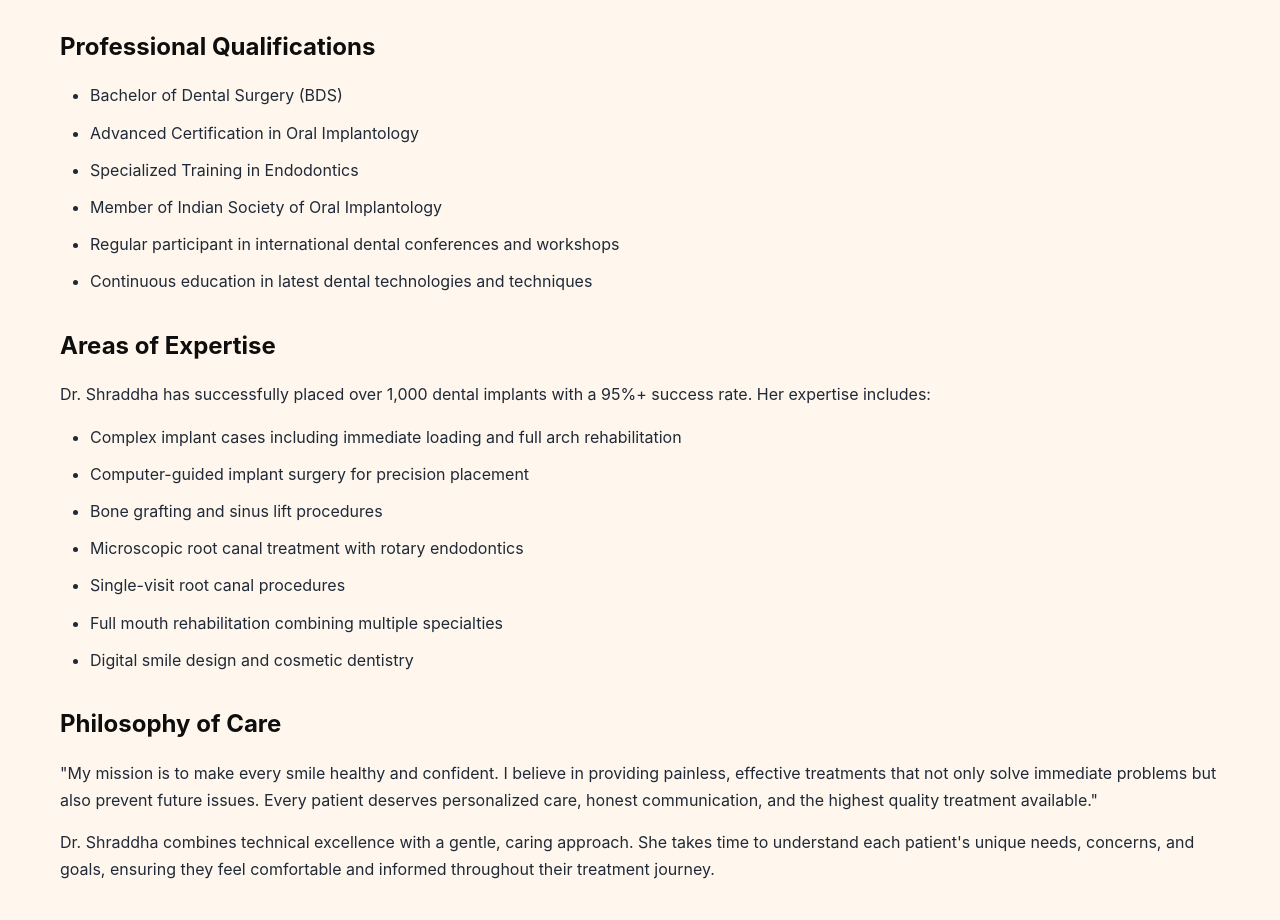
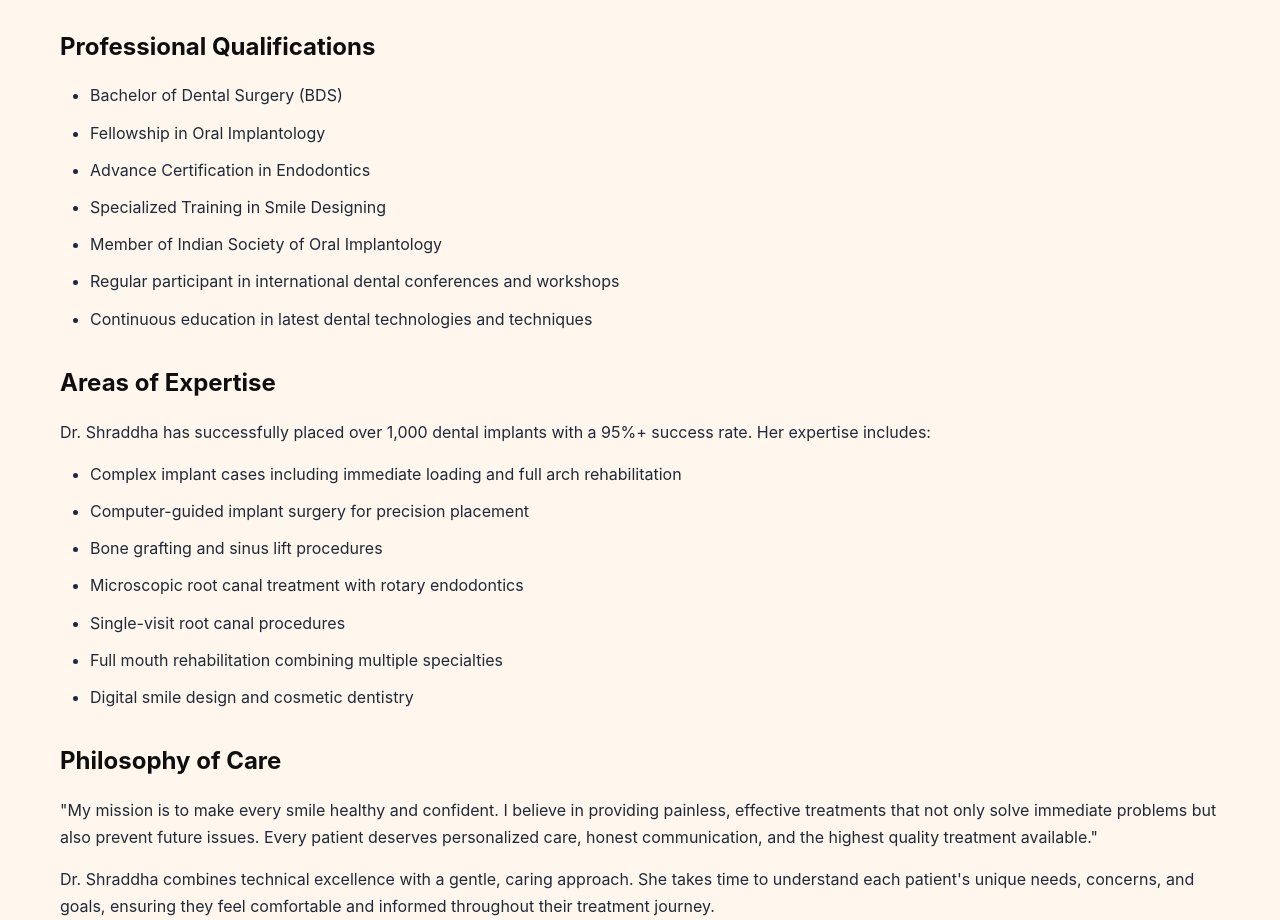
Before and after one commit to shradhagharat26-commits/primeadc, a plain HTML site: page index.html in a window 1280 px wide. Shown: the part 8651-9571 px from the top of the page. Drawn offline with Linux system fonts and the light colour scheme.

Commit message:
Update index.html

```diff
--- a/index.html
+++ b/index.html
@@ -803,8 +803,9 @@ height="0" width="0" style="display:none;visibility:hidden"></iframe></noscript>
             <h5>Professional Qualifications</h5>
             <ul>
                 <li>Bachelor of Dental Surgery (BDS)</li>
-                <li>Advanced Certification in Oral Implantology</li>
-                <li>Specialized Training in Endodontics</li>
+                <li>Fellowship in Oral Implantology</li>
+                <li>Advance Certification in Endodontics</li>
+                <li>Specialized Training in Smile Designing</li>
                 <li>Member of Indian Society of Oral Implantology</li>
                 <li>Regular participant in international dental conferences and workshops</li>
                 <li>Continuous education in latest dental technologies and techniques</li>
```
